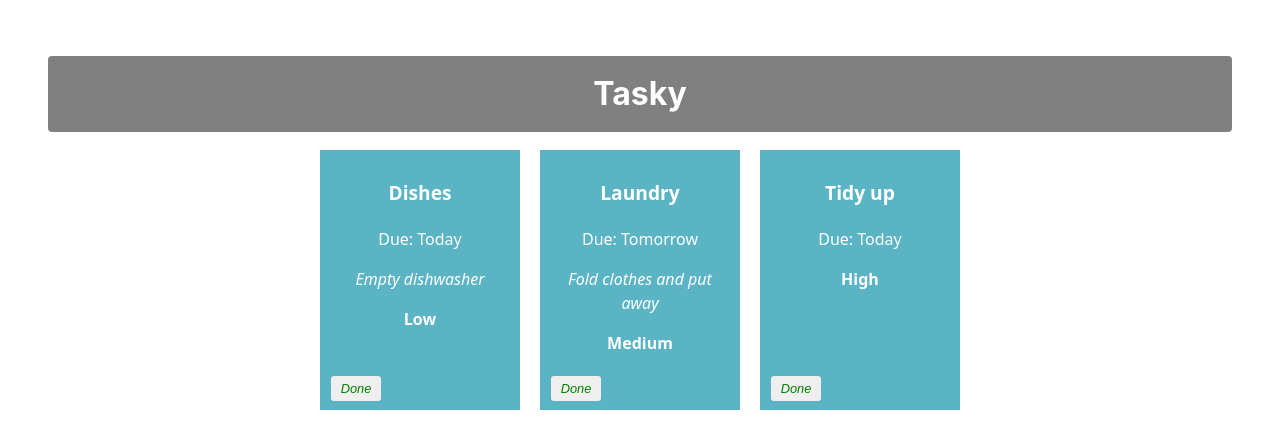
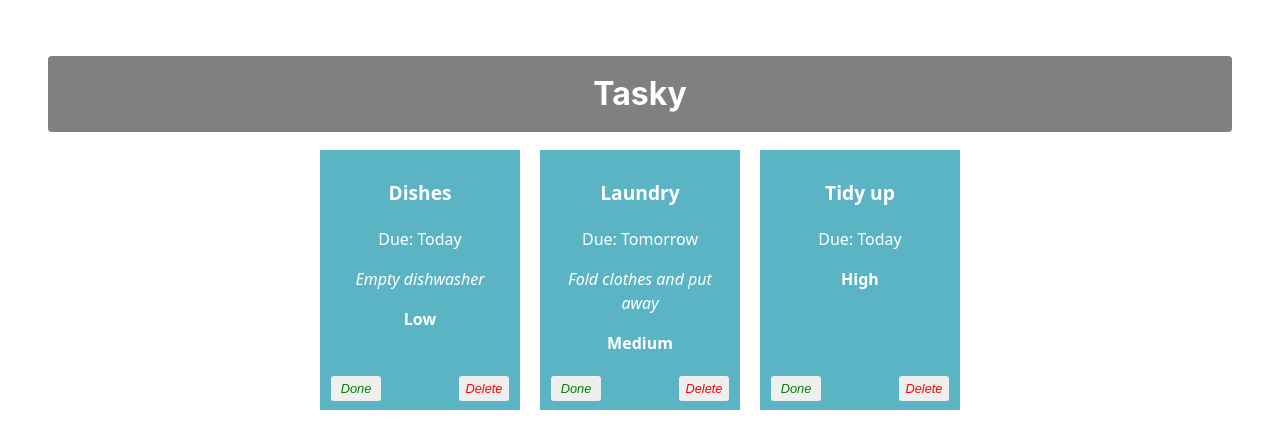
Before and after one commit to ConanQuilty/react-basics-labs, a React (Vite) app in the folder tasky/: page / in a window 1280 px wide. Shown: the top 448 px of the page. Built offline with nearby package versions, Linux system fonts and the light colour scheme.

Commit message:
Add delete button

```diff
--- a/tasky/src/App.css
+++ b/tasky/src/App.css
@@ -64,3 +64,10 @@ button {
   left: 5px;
   color: green;
 }
+
+.deleteButton {
+  position: absolute;
+  bottom: 5px;
+  right: 5px;
+  color: red;
+}
--- a/tasky/src/App.jsx
+++ b/tasky/src/App.jsx
@@ -20,6 +20,12 @@ function App() {
     console.log(`${taskIndex} ${tasks[taskIndex].done}`);
   }
 
+  const deleteHandler = (taskIndex) => {
+    const tasks = [...taskState.tasks];
+    tasks.splice(taskIndex,1);
+    setTaskState({tasks});
+  }
+
   return (
     <div className="container">
       <h1>Tasky</h1>
@@ -32,6 +38,7 @@ function App() {
       key={task.id}
       done={task.done}
       markDone={() => doneHandler(index)}
+      deleteTask={() => deleteHandler(index)}
     />
   ))}
 
--- a/tasky/src/components/Task.jsx
+++ b/tasky/src/components/Task.jsx
@@ -9,6 +9,7 @@ const Task = (props) => {
             <p className="description">{props.description}</p>
             <p className="priority">{props.priority}</p>
             <button onClick={props.markDone} className='doneButton'>Done</button>
+            <button onClick={props.deleteTask} className="deleteButton">Delete</button>
         </div>
     )
 }
```
